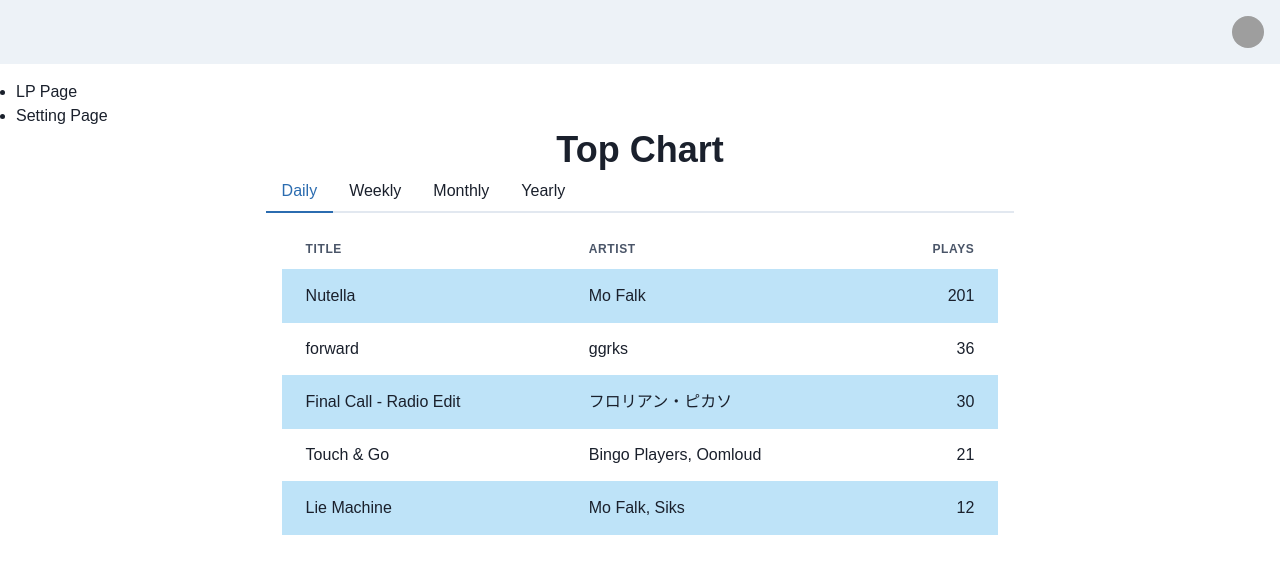
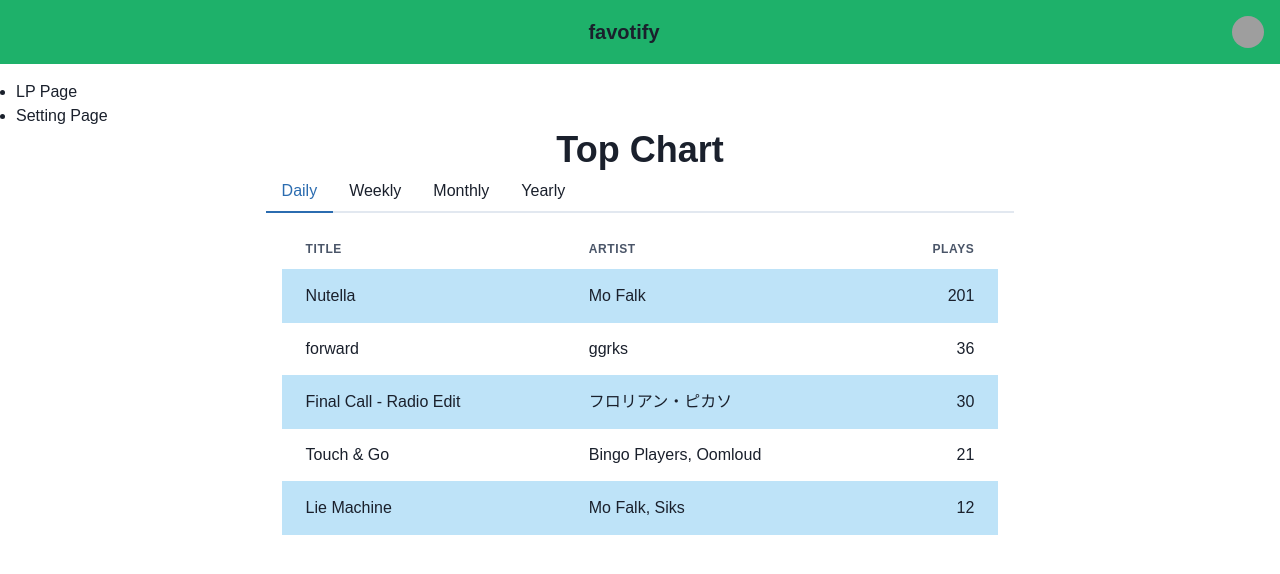
Before and after one commit to tokku5552/favotify, a Next.js app: page /top in a window 1280 px wide. Shown: the top 574 px of the page. Built offline with nearby package versions, Linux system fonts and the light colour scheme; grey boxes are pictures that could not be loaded.

Commit message:
AppBar背景色変更、中央にサービス名を挿入

```diff
--- a/src/components/NavigationBar/index.tsx
+++ b/src/components/NavigationBar/index.tsx
@@ -5,7 +5,6 @@
  * https://chakra-templates.dev/navigation/navbar
  *
  */
-
 
 import { AddIcon, CloseIcon, HamburgerIcon } from '@chakra-ui/icons';
 import {
@@ -22,6 +21,7 @@ import {
   MenuItem,
   MenuList,
   Stack,
+  Text,
   useColorModeValue,
   useDisclosure,
 } from '@chakra-ui/react';
@@ -48,7 +48,7 @@ export default function NavigationBar({ children }: { children: ReactNode }) {
 
   return (
     <>
-      <Box bg={useColorModeValue('gray.100', 'gray.900')} px={4}>
+      <Box bg={useColorModeValue('#1EB16A', 'gray.900')} px={4}>
         <Flex h={16} alignItems={'center'} justifyContent={'space-between'}>
           <IconButton
             size={'md'}
@@ -60,6 +60,9 @@ export default function NavigationBar({ children }: { children: ReactNode }) {
           <HStack spacing={8} alignItems={'center'}>
             <HStack as={'nav'} spacing={4} display={{ base: 'none', md: 'flex' }}></HStack>
           </HStack>
+          <Text fontSize="xl" fontWeight="bold" display={{ base: 'block', md: 'block' }}>
+            favotify
+          </Text>
           <Flex alignItems={'center'}>
             <Menu>
               <MenuButton as={Button} rounded={'full'} variant={'link'} cursor={'pointer'} minW={0}>
```
